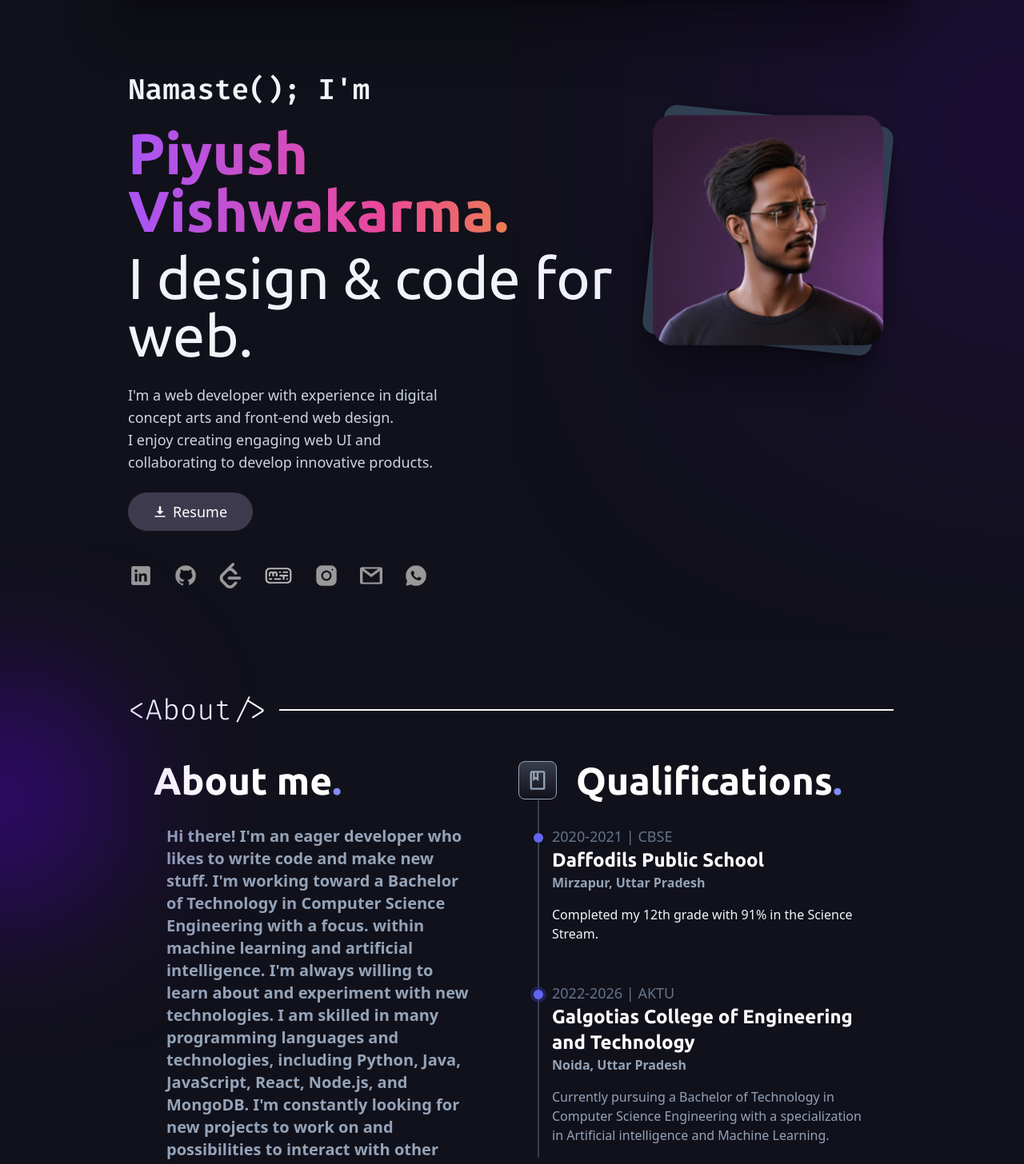
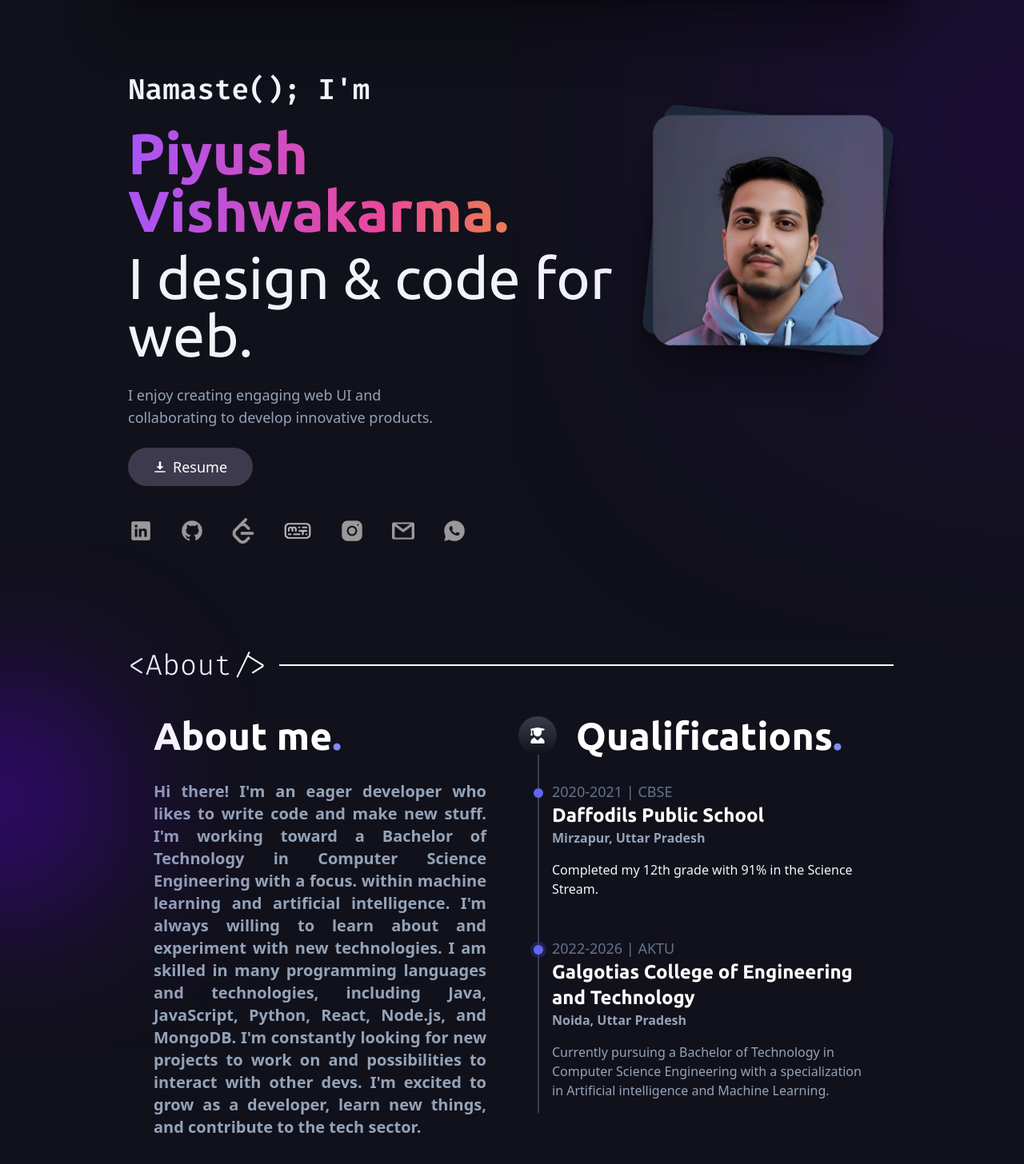
Before and after one commit to PiyushDev01/Portfolio, a React (Vite) app: page / in a window 1280 px wide. Shown: the part 120-1576 px from the top of the page at 80% size. Built offline with nearby package versions, Linux system fonts and the light colour scheme.

Commit message:
minor ui adjustments

```diff
--- a/package.json
+++ b/package.json
@@ -17,7 +17,8 @@
     "framer-motion": "^11.2.11",
     "gh-pages": "^6.1.1",
     "react": "^18.3.1",
-    "react-dom": "^18.3.1"
+    "react-dom": "^18.3.1",
+    "react-icons": "^5.4.0"
   },
   "devDependencies": {
     "@types/react": "^18.3.3",
--- a/src/component/Aboutcomp.jsx
+++ b/src/component/Aboutcomp.jsx
@@ -27,10 +27,10 @@ function Aboutcomp() {
             whileInView={"show"}
             viewport={{ once: false, amount: 0.1 }}
 
-            className=" mt-4 font-sans md:text-xl text-sm font-medium  md:font-semibold md:p-[1rem]">
+            className=" mt-4 font-sans md:text-xl text-justify text-sm font-medium  md:font-semibold md:py-[1rem]">
               Hi there! I'm an eager developer who likes to write code and make new stuff. I'm working toward a Bachelor of Technology in Computer Science Engineering with a focus.
 
-within machine learning and artificial intelligence. I'm always willing to learn about and experiment with new technologies. I am skilled in many programming languages and technologies, including Python, Java, JavaScript, React, Node.js, and MongoDB. I'm constantly looking for new projects to work on and possibilities to interact with other devs. I'm excited to grow as a developer, learn new things, and contribute to the tech sector.
+within machine learning and artificial intelligence. I'm always willing to learn about and experiment with new technologies. I am skilled in many programming languages and technologies, including Java, JavaScript, Python, React, Node.js, and MongoDB. I'm constantly looking for new projects to work on and possibilities to interact with other devs. I'm excited to grow as a developer, learn new things, and contribute to the tech sector.
 
             </motion.p>
           </div>
--- a/src/component/CertifCard.jsx
+++ b/src/component/CertifCard.jsx
@@ -1,4 +1,4 @@
-import React from 'react'
+    import React from 'react'
 import img from "../assets/certifi.png"
 import fadeIn from "../framer/fadein.js";
 import { motion } from "framer-motion";
@@ -15,7 +15,11 @@ function CertifCard(props) {
     initial="hidden"
     whileInView={"show"}
     viewport={{ once: false, amount: 0.1 }}
-    id="certcontainer" className= ' transition-all flex flex-col  md:w-[20rem] md:min-h-[18rem] h-fit bg-gradient-to-b border-[1px] border-slate-800 from-[#151423] to-[#221838] overflow-hidden rounded-2xl p-6 mx-4 my-4 justify-between '>
+    id="certcontainer" className= ' relative transition-all flex flex-col  md:w-[20rem] md:min-h-[18rem] h-fit bg-transparent border-[0px] border-slate-500/50  overflow-hidden rounded-3xl p-6 mx-4 my-4 justify-between '>
+
+        <div className=' absolute w-[50%] h-[50%] blur-3xl  bg-purple-500/50 -bottom-[20%] -right-[20%] ' ></div>
+        <div className=' absolute w-[50%] h-[50%] blur-3xl  bg-purple-500/25 -top-[40%] -left-[40%] ' ></div>
+
             <div id="allicons" className=' flex items-center justify-between mb-4'>
 
             <div id="icons" className=' flex  gap-2 py-2'  >
@@ -28,11 +32,13 @@ function CertifCard(props) {
                 }
 
             </div>
-            <div id='icon' className=' w-fit h-fit  ' ><img src={img} className=' w-8 opacity-50' alt="" /></div>
+            <div id='icon' className=' z-10 w-fit h-fit  ' ><img src={img} className=' w-8 opacity-50' alt="" /></div>
             </div>
             <h1  className="font-ubuntu text-xl md:text-2xl text-slate-100 " >{title}</h1>
-            <p className='text-sm md:text-sm font-ubuntu text-slate-400 ' >{disc}</p>
-             <a href={link} className=' w-fit' target='_blank'> <button className=' flex gap-2 items-center my-4 transition-all hover:border-purple-400 border-slate-800 border-2 w-fit px-4 py-2 rounded-full text-sm md:text-base  bg-mybg text-zinc-200 font-light font-ubuntu ' >Show Credential <span className=' text-xl text-purple-500 '>&#8599;</span> </button></a>
+            <p className='text-sm md:text-sm font-ubuntu text-slate-500 z-10 ' >{disc}</p>
+             <a href={link} className=' z-10 w-fit' target='_blank'>
+
+                <button className='  flex gap-2 items-center  shadow-rose-500 my-4 transition-all hover:border-purple-400 border-transparent border-2 w-fit px-4 py-2 rounded-full text-sm md:text-base  bg-mybg text-zinc-200 font-light font-ubuntu  ' >Show Credential <span className=' text-xl text-purple-500 '>&#8599;</span> </button></a>
 
     </motion.div>
     </>
--- a/src/component/Projectcomp.jsx
+++ b/src/component/Projectcomp.jsx
@@ -18,13 +18,16 @@ function Projectcomp(props) {
         whileInView={"show"}
         viewport={{ once: false, amount: 0.1 }}
         id="maincont"
-        className=" my-8 flex flex-col md:flex-row w-[90%] md:w-[80%] h-fit bg-[#181827] overflow-hidden rounded-[2rem] md:rounded-[3rem] border border-slate-600 "
+        className=" relative my-8 flex flex-col md:flex-row w-[90%] md:w-[80%] h-fit bg-[#181827] overflow-hidden rounded-[2rem] md:rounded-[3rem]  border-slate-600 "
       >
+               <div className=' absolute w-[50%] h-[50%] blur-3xl -top-[50%]  left-[50%] -translate-x-[50%] bg-slate-500/50  ' ></div>
+
+
         <div
           id="pleft"
           className="md:w-[50%] w-full h-full py-8 md:py-16 px-5 md:px-10 flex flex-col  "
         >
-          <img src={dp} className=" w-[3rem] rounded-full " alt="" />
+          <img src={dp} className=" w-[3rem] shadow-md shadow-slate-950 rounded-full " alt="" />
           <h1 className="font-ubuntu text-2xl md:text-4xl text-slate-100 py-4">
             {title}
           </h1>
@@ -42,10 +45,10 @@ function Projectcomp(props) {
       )}
     </div>
 
-          <div id="techstack" className=" flex gap-3">
+          <div id="techstack" className=" bg-slate-800  rounded-full mt-2 w-fit p-1 flex gap-2">
             {techs ? (
               techs.map((item, index) => (
-                <img src={item} key={index} className="w-5  my-4  " />
+                <img src={item} key={index} className="w-5   " />
               ))
             ) : (
               <div>No tech stack available</div>
--- a/src/component/Qualification.jsx
+++ b/src/component/Qualification.jsx
@@ -2,6 +2,7 @@ import React from "react";
 import QualiSec from "./QualiSec";
 import { motion } from "framer-motion";
 import fadeIn from "../framer/fadein.js";
+import { FaUserGraduate } from "react-icons/fa6";
 
 const QualificationDetails = { q1: {
     from: "2020",
@@ -35,10 +36,8 @@ function Qualification() {
     <>
       <div id="container" className=" md:w-[50%]   h-fit p-[2rem] ">
       <div id="qtitle" className=" flex ">
-        <div id="qlogo" className=" w-12 flex items-center justify-center rounded-lg border-[1px] bg-gradient-to-t from-transparent  to-slate-400/30 border-slate-400 -translate-x-[50%]">
-        <svg className=" w-10 h-10 p-2" viewBox="0 0 72 90" fill="none" xmlns="http://www.w3.org/2000/svg">
-<path d="M62.5001 0.833374H9.50008C4.64175 0.833374 0.666748 4.80837 0.666748 9.66671V80.3334C0.666748 85.1917 4.64175 89.1667 9.50008 89.1667H62.5001C67.3584 89.1667 71.3334 85.1917 71.3334 80.3334V9.66671C71.3334 4.80837 67.3584 0.833374 62.5001 0.833374ZM22.7501 9.66671H31.5834V31.75L27.1667 28.4375L22.7501 31.75V9.66671ZM62.5001 80.3334H9.50008V9.66671H13.9167V49.4167L27.1667 39.4792L40.4168 49.4167V9.66671H62.5001V80.3334Z" fill="#94a3b8"/>
-</svg>
+        <div id="qlogo" className=" w-12 flex items-center justify-center rounded-full border-[0px] bg-gradient-to-t from-transparent  to-slate-400/30 border-slate-400 -translate-x-[50%]">
+        <FaUserGraduate className=" text-white scale-125 " />
 
         </div>
       <motion.h1
--- a/src/component/Techstack.jsx
+++ b/src/component/Techstack.jsx
@@ -18,10 +18,12 @@ function Techstack(props) {
      viewport={{ once: false, amount: 0.1 }}
 
       id="container"
-      className='md:w-40 w-32 h-32 md:h-fit pt-4 py-3 px-6 bg-gradient-to-br from-[#212134] to-[#12121c] transform rotate-45 flex flex-col items-center backdrop-blur-sm border-slate-700 border-[1px] md:m-6 m-4 mx-2 rounded-3xl relative'
+      className='md:w-40 w-32 h-32 md:h-fit pt-4 py-3 px-6 bg-gradient-to-br from-[#212134] to-[#12121c] transform rotate-45 flex flex-col items-center backdrop-blur-sm border-slate-700 border-[0px] md:m-6 m-4 mx-2 rounded-3xl relative'
       onMouseOver={handleMouseOver}
       onMouseOut={handleMouseOut}
     >
+
+
       <h1
         className={`absolute -top-3 rounded-3xl left-[50%] bg-white/20 text-white backdrop-blur-lg px-4 w-fit transform -translate-x-[50%] transition-opacity duration-300 ${hover ? 'opacity-100' : 'opacity-0'}`}
       >
--- a/src/images/image.js
+++ b/src/images/image.js
@@ -13,7 +13,7 @@ import fire from "../assets/skills/Firebase.png";
 import git from "../assets/skills/git.png";
 import github from "../assets/skills/GitHub.png";
 import Node from "../assets/skills/Node.js.png";
-import image from "../assets/profile1.png";
+import image from "../assets/profile3.jpg";
 import linkedin from "../assets/social/LinkedIn.png"
 import github1 from "../assets/social/GitHub.png"
 import insta from "../assets/social/insta.png"
--- a/src/pages/Home.jsx
+++ b/src/pages/Home.jsx
@@ -65,8 +65,8 @@ function Home() {
             <h1 className=" font-ubuntu text-4xl md:text-7xl text-slate-100 ">
               I design & code for web.
             </h1>
-            <p className=" md:w-2/3 text-sm md:text-lg text-slate-300 py-6">
-             I'm a web developer with experience in digital concept arts and front-end web design. <br/> I enjoy creating engaging web UI and collaborating to develop innovative products.
+            <p className=" md:w-2/3 text-sm md:text-lg text-slate-400 py-6">
+              I enjoy creating engaging web UI and collaborating to develop innovative products.
               <br />
               {/* <br />I value simple content structure, clean design patterns, and
               thoughtful interactions. */}
@@ -82,11 +82,11 @@ function Home() {
                 </span>
               </button>
             {/* </a> */}
-            <div id="social" className=" items-center flex justify-between w-full py-10 md:gap-6  md:w-fit">
+            <div id="social" className=" items-center saturate-0 flex justify-between w-full py-10 md:gap-8  md:w-fit">
             <a href="https://www.linkedin.com/in/artifexpiyush/" target="_blank"><img  className=" w-8" src={linkedin} alt="" /></a>
             <a href="https://github.com/PiyushDev01" target="_blank"><img  className=" w-8" src={github1} alt="" /></a>
             <a href="https://leetcode.com/u/piyush6883/" target="_blank"><img   className=" w-8" src={leetcode} alt="" /></a>
-            <a href="https://monkeytype.com/profile/piyush786321" target="_blank"><img id="mk" className=" w-10 saturate-0" src={mkty} alt="" /></a>
+            <a href="https://monkeytype.com/profile/piyush786321" target="_blank"><img id="mk" className=" w-10 md:block hidden saturate-0" src={mkty} alt="" /></a>
             <a href="https://www.instagram.com/im_artifex?igsh=dW0yZGN3NHNzNTM3" target="_blank"><img  className=" w-8" src={insta} alt="" /></a>
             <a href="mailto:piyushvishwakarma6706@gmail.com" target="_blank"><img  className=" w-8" src={mail} alt="" /></a>
             <a href="https://wa.me/+916392802689?text=Hello." target="_blank"><img  className=" w-8" src={whatsapp} alt="" /></a>
@@ -94,7 +94,7 @@ function Home() {
           </div>
 
           <div id="sideImage" className="py-16 px-4 w-full h-full md:w-2/6  ">
-            <div className=" backimage flex justify-center rotate-6 rounded-2xl bg-slate-700">
+            <div className=" backimage flex justify-center rotate-6 rounded-2xl bg-slate-800">
               <img
                 src={image}
                 className=" shadow-2xl -rotate-6  rounded-3xl"
```
Also changed, not shown: src/App.jsx (line endings or trailing spaces), src/assets/profile3.jpg (added), 1 other file (tests, documents, lock files or other folders).
